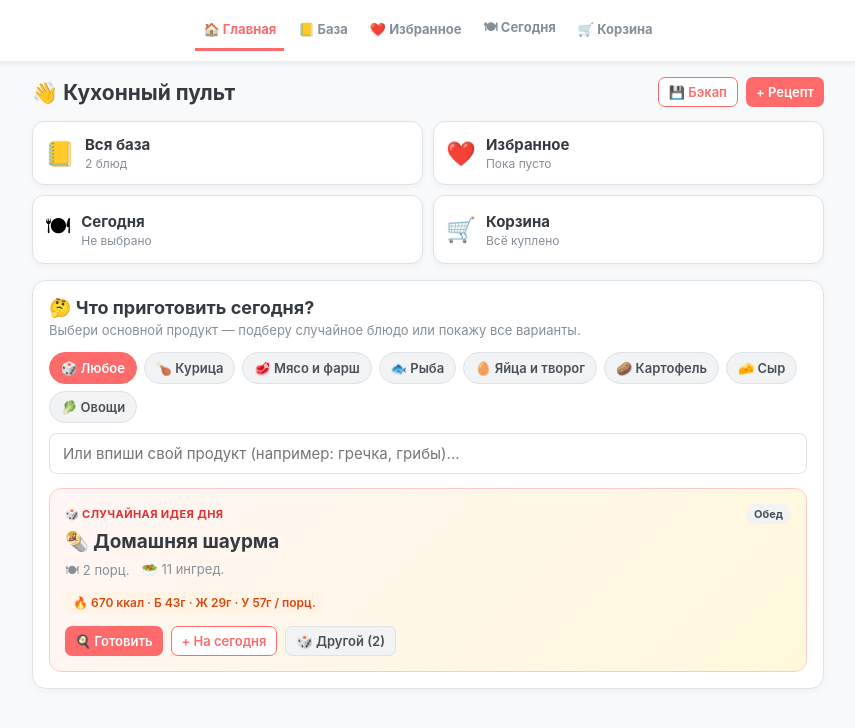
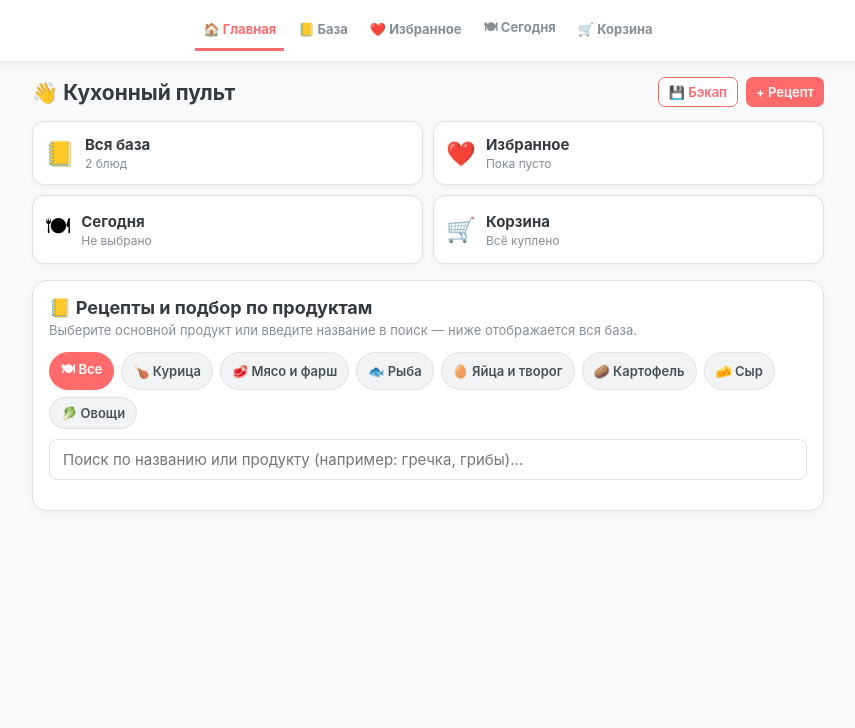
Before and after one commit to VSM-Coding/Vmenu, a plain HTML site: page index.html in a window 1280 px wide. Shown: the whole page, without its empty margins (212-1067 px from the left). Drawn offline with Linux system fonts and the light colour scheme.

Commit message:
Update index.html

```diff
--- a/index.html
+++ b/index.html
@@ -68,15 +68,15 @@
             </button>
         </div>
 
-        <!-- Подбор по ингредиенту и случайный рецепт -->
+        <!-- Поиск и фильтрация по продуктам -->
         <div class="picker-box">
             <div class="picker-header">
-                <h3>🤔 Что приготовить сегодня?</h3>
-                <p>Выбери основной продукт — подберу случайное блюдо или покажу все варианты.</p>
+                <h3>📒 Рецепты и подбор по продуктам</h3>
+                <p>Выберите основной продукт или введите название в поиск — ниже отображается вся база.</p>
             </div>
 
             <div class="ingredient-chips" id="home-ing-chips">
-                <button type="button" class="ing-chip active" data-ing="все">🎲 Любое</button>
+                <button type="button" class="ing-chip active" data-ing="все">🍽 Все</button>
                 <button type="button" class="ing-chip" data-ing="курица">🍗 Курица</button>
                 <button type="button" class="ing-chip" data-ing="мясо">🥩 Мясо и фарш</button>
                 <button type="button" class="ing-chip" data-ing="рыба">🐟 Рыба</button>
@@ -87,16 +87,14 @@
             </div>
 
             <div class="home-custom-ing-row">
-                <input type="text" id="home-ing-input" class="search-box" placeholder="Или впиши свой продукт (например: гречка, грибы)...">
+                <input type="text" id="home-ing-input" class="search-box" placeholder="Поиск по названию или продукту (например: гречка, грибы)...">
                 <button type="button" class="btn btn-ghost btn-small" id="btn-clear-home-ing" style="display:none;">✕</button>
             </div>
+        </div>
 
-            <!-- Карточка случайного рецепта -->
-            <div id="random-recipe-area"></div>
-
-            <!-- Список всех блюд по выбранному ингредиенту -->
-            <div id="home-matched-area"></div>
-        </div>
+        <!-- Вся база рецептов (с учётом выбранного фильтра) -->
+        <div id="home-recipes-stats" class="stats-line" style="margin-top: 14px;"></div>
+        <div id="home-recipe-list" class="recipe-grid"></div>
     </div>
 
     <!-- Вкладка: База рецептов -->
@@ -275,7 +273,7 @@
         </div>
     </div>
 
-    <script src="recipes.js?v=7"></script>
-    <script src="app.js?v=8"></script>
+    <script src="recipes.js?v=8"></script>
+    <script src="app.js?v=9"></script>
 </body>
 </html>
```
